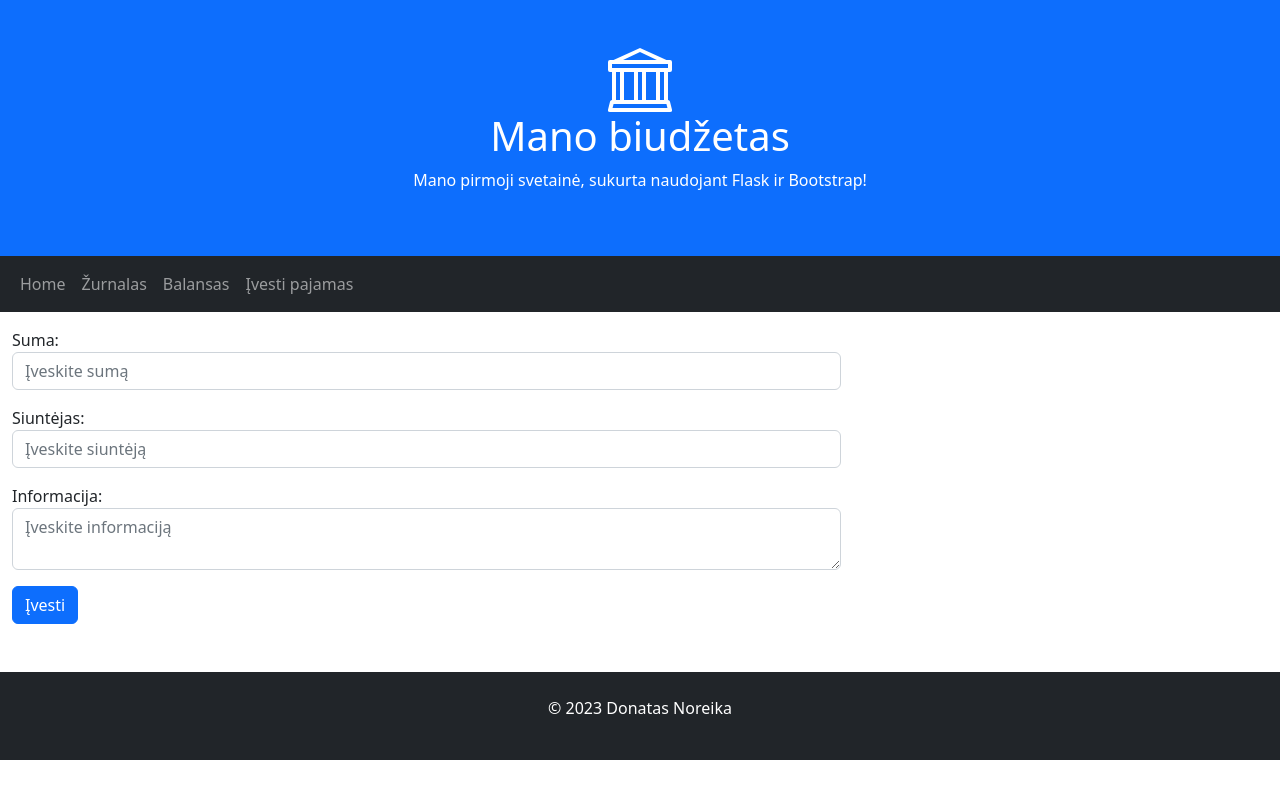
After one commit to DonatasNoreika/biudzetas_6_1, a Flask app: page /ivestipajamas/ in a window 1280 px wide. The commit adds this page. Run offline with Flask 2, Linux system fonts and the light colour scheme.

Commit message:
Įgyvendintas pajamų įvedimas

```diff
--- a/app.py
+++ b/app.py
@@ -1,5 +1,5 @@
 from biudzetas import Biudzetas
-from flask import Flask, render_template, request
+from flask import Flask, render_template, request, redirect
 
 app = Flask(__name__)
 
@@ -18,6 +18,19 @@ def zurnalas():
 def balansas():
     balansas = biudzetas.gauti_balansa()
     return render_template("balansas.html", balansas=balansas)
+
+@app.route("/ivestipajamas/", methods=['GET', 'POST'])
+def ivestipajamas():
+    if request.method == "GET":
+        return render_template('pajamu_forma.html')
+    if request.method == "POST":
+        suma = float(request.form['suma'])
+        siuntejas = request.form['siuntejas']
+        info = request.form['info']
+        biudzetas.prideti_pajamu_irasa(suma, siuntejas, info)
+        return redirect('/zurnalas/')
+
+
 
 # while True:
 #     ivedimas = int(input("1 - įvesti pajamas\n2 - įvesti išlaidas\n3 - ataskaita\n4 - balansas\n0 - išeiti\n"))
--- a/templates/base.html
+++ b/templates/base.html
@@ -35,6 +35,9 @@
       <li class="nav-item">
         <a class="nav-link" href="/balansas/">Balansas</a>
       </li>
+      <li class="nav-item">
+        <a class="nav-link" href="/ivestipajamas/">Įvesti pajamas</a>
+      </li>
     </ul>
   </div>
 </nav>
--- /dev/null
+++ b/templates/pajamu_forma.html
@@ -0,0 +1,23 @@
+{% extends "base.html" %}
+
+{% block title %}Keliamųjų metų forma{% endblock %}
+
+{% block content %}
+<div class="container mt-3">
+<form action="" method="post">
+    <div class="mb-3 mt-3">
+      <label for="suma">Suma:</label>
+      <input type="text" class="form-control" id="suma" placeholder="Įveskite sumą" name="suma">
+    </div>
+    <div class="mb-3 mt-3">
+      <label for="siuntejas">Siuntėjas:</label>
+      <input type="text" class="form-control" id="siuntejas" placeholder="Įveskite siuntėją" name="siuntejas">
+    </div>
+    <div class="mb-3 mt-3">
+      <label for="info">Informacija:</label>
+        <textarea type="text" class="form-control" id="info" placeholder="Įveskite informaciją" name="info"></textarea>
+    </div>
+    <button type="submit" class="btn btn-primary">Įvesti</button>
+  </form>
+</div>
+{% endblock %}
```
Also changed, not shown: 1 other file.
